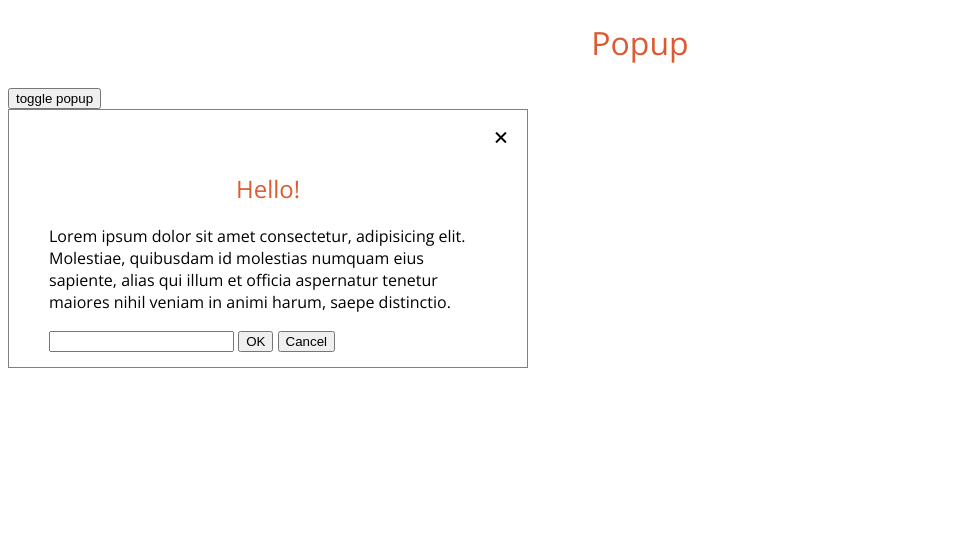
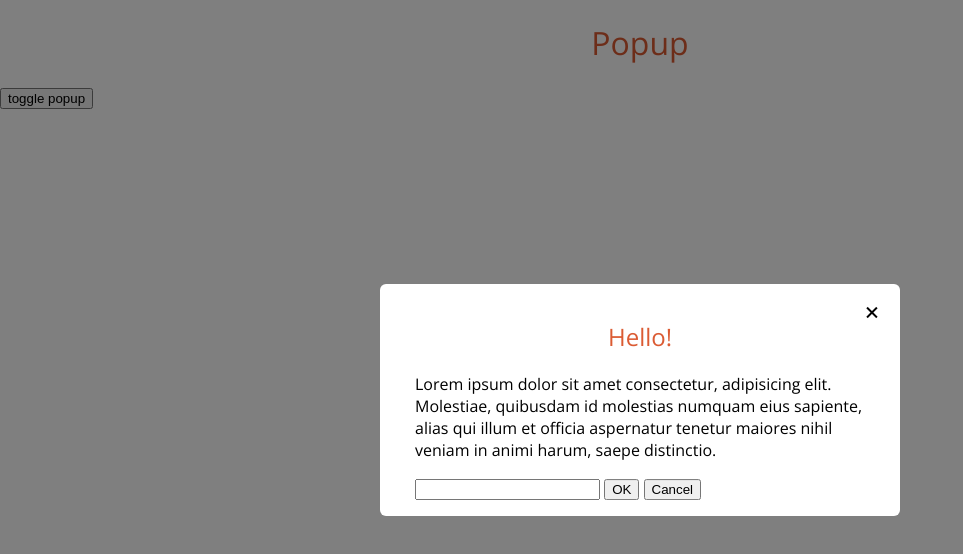
Before and after one commit to BonhaengLee/UIComponents, a website: page popup/index.html in a window 1280 px wide. Both pictures are taken after a click on the button "toggle popup". Shown: the whole page, without its empty margins (0-963 px from the left). Drawn offline with nearby package versions, Linux system fonts and the light colour scheme.

Commit message:
Feat. popup(no Refactor)

```diff
--- a/popup/index.html
+++ b/popup/index.html
@@ -16,6 +16,8 @@
       body {
         font-family: 'Open Sans';
         font-weight: 300;
+        position: relative;
+        margin: 0 auto;
       }
       .title {
         color: #db5b33;
@@ -23,18 +25,39 @@
         text-align: center;
       }
       /* 팝업을 위한 CSS */
+      .overlay {
+        display: none;
+        position: fixed;
+        top: 0;
+        left: 0;
+        height: 100%;
+        width: 100%;
+        background-color: rgba(0, 0, 0, 0.5);
+        z-index: 10;
+        top: 0;
+        bottom: 0;
+        left: 0;
+        right: 0;
+      }
+
       .popup-container {
-        z-index: 100;
         display: none;
         max-width: 520px;
         min-height: 200px;
-        border: 1px solid gray;
-        padding: 15px 40px;
+        background-color: white;
+        border-radius: 6px;
+        padding: 16px 35px;
+        z-index: 1000;
+        position: fixed;
+        top: 50%;
+        left: 50%;
+        transform: translate(-50%, -50%);
       }
 
       .close-button {
-        position: relative;
-        left: 440px;
+        position: absolute;
+        top: 16px;
+        right: 16px;
         background: none;
         border: none;
         cursor: pointer;
@@ -53,6 +76,7 @@
     <!-- 팝업을 위한 HTML -->
     <button class="toggle-button">toggle popup</button>
 
+    <div class="overlay"></div>
     <div class="popup-container">
       <button class="close-button"><i class="bx bx-x bx-flip-vertical"></i></button>
       <h2 class="title">Hello!</h2>
--- a/popup/index.js
+++ b/popup/index.js
@@ -1,4 +1,5 @@
 const $toggleButton = document.querySelector('.toggle-button');
+const $overlay = document.querySelector('.overlay');
 const $popupContainer = document.querySelector('.popup-container');
 const $closeButton = document.querySelector('.close-button');
 const $cancelButton = document.querySelector('.cancel-button');
@@ -8,25 +9,30 @@ const $popupInput = document.querySelector('.popup-input');
 
 $toggleButton.onclick = () => {
   $popupContainer.style.display = $popupContainer.style.display === 'block' ? 'none' : 'block';
+  $overlay.style.display = $overlay.style.display === 'block' ? 'none' : 'block';
   $popupMessage.textContent = '';
 };
 
 $closeButton.onclick = () => {
   $popupContainer.style.display = 'none';
+  $overlay.style.display = 'none';
   $popupInput.value = '';
 };
 
 $cancelButton.onclick = () => {
   $popupContainer.style.display = 'none';
+  $overlay.style.display = 'none';
   $popupInput.value = '';
 };
 
 $okButton.onclick = () => {
   $popupContainer.style.display = 'none';
+  $overlay.style.display = 'none';
   const content = $popupInput.value.trim();
 
   if (content !== '') {
     $popupContainer.style.display = 'none';
+    $overlay.style.display = 'none';
     $popupMessage.textContent = 'from popup : ' + content;
   }
 
@@ -40,6 +46,7 @@ $popupInput.onkeyup = e => {
 
   if (content !== '') {
     $popupContainer.style.display = 'none';
+    $overlay.style.display = 'none';
     $popupMessage.textContent = 'from popup : ' + content;
   }
 
```
